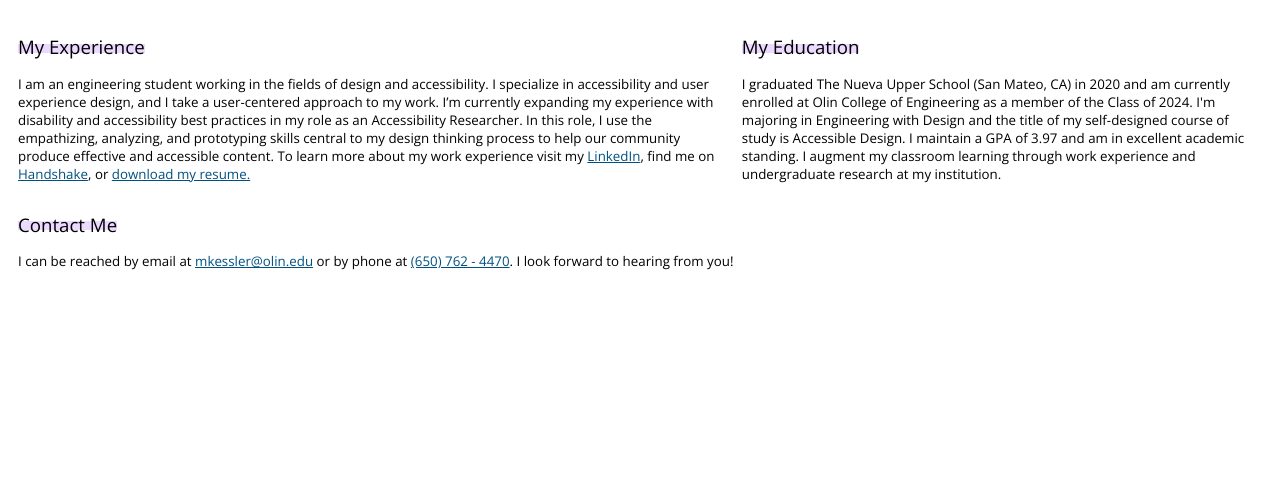
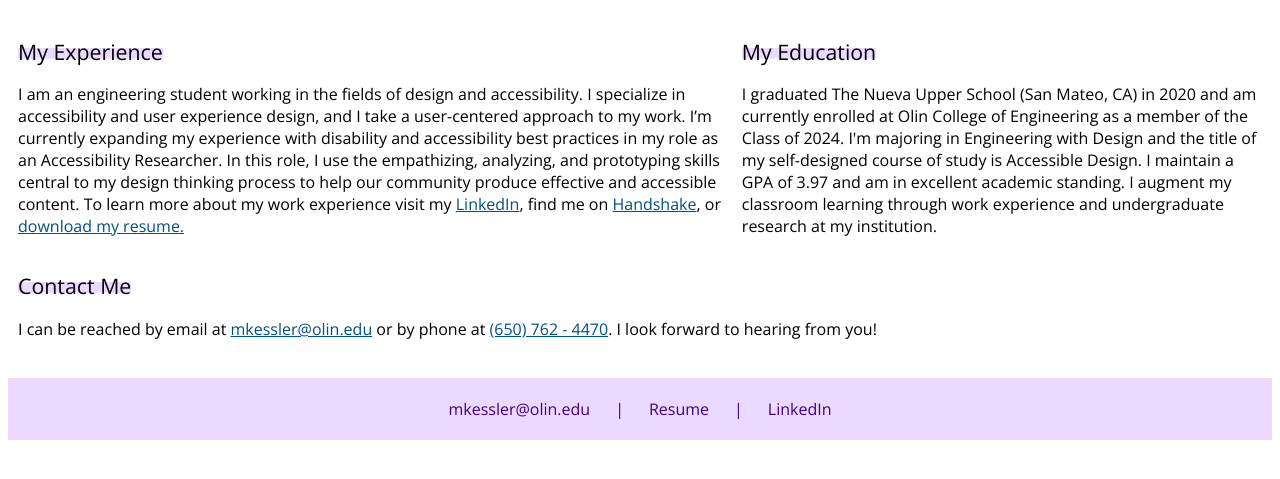
Before and after one commit to EvesK/PortfolioSiteOld, a plain HTML site: page about.html in a window 1280 px wide. Shown: the part 121-600 px from the top of the page. Drawn offline with nearby package versions, Linux system fonts and the light colour scheme.

Commit message:
Changes to footer

```diff
--- a/about.html
+++ b/about.html
@@ -37,6 +37,10 @@
 
   </main>
 
+  <footer>
+    <span class = 'footer-links'><a href = "mailto: mkessler@olin.edu">mkessler@olin.edu</a>|<a href = "./images/Resume-EvelynKessler.pdf" download="Resume-EvelynKessler">Resume</a>|<a href = 'https://www.linkedin.com/in/evelynkessler/'>LinkedIn</a></span>
+  </footer>
+
 </body>
 
 </html>
--- a/stylesheet.css
+++ b/stylesheet.css
@@ -361,11 +361,21 @@ footer > span {
 /* About Me */
 
 .about-title {
-  font-size: 14pt;
+  font-size: 16pt;
 }
 
 .about-p {
-  font-size: 10pt;
+  font-size: 12pt;
+}
+
+@media only screen and (max-width: 550pt) {
+  .about-title {
+    font-size: 14pt;
+  }
+
+  .about-p {
+    font-size: 10pt;
+  }
 }
 
 .about-grid {
```
Also changed, not shown: selected-work.html (+4 -0 lines), skills.html (+3 -0 lines), sw-CD.html (+5 -0 lines), sw-OAT.html (+4 -0 lines), sw-Teamify.html (+3 -0 lines), sw-portfoliosite.html (+4 -0 lines), sw-trackingapp.html (+6 -0 lines).
